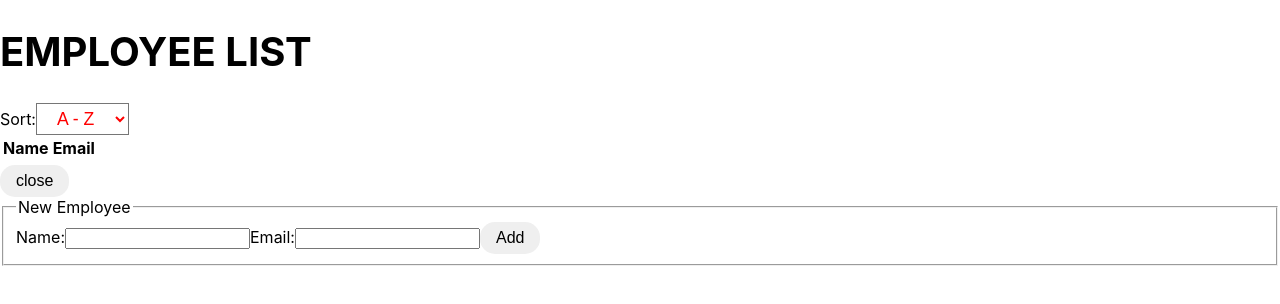
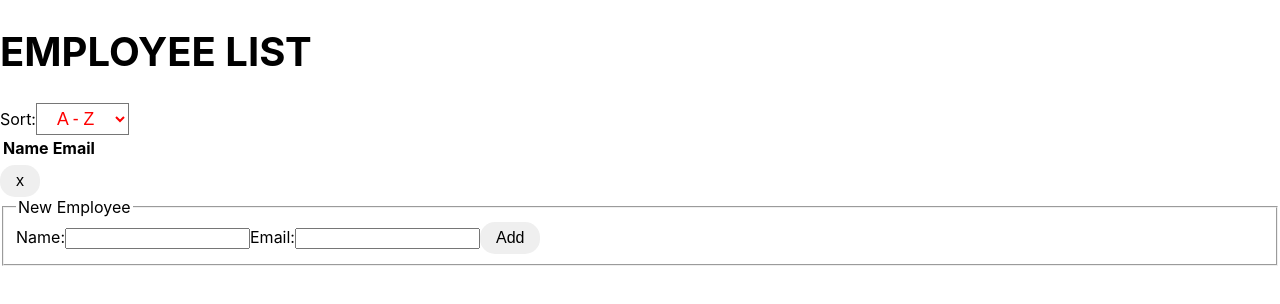
Before and after one commit to RihardsJ/employee-list, a React (Create React App) app: page / in a window 1280 px wide. Shown: the top 304 px of the page. Built offline with nearby package versions, Linux system fonts and the light colour scheme.

Commit message:
add open/close state to the form

```diff
--- a/src/Components/Input.jsx
+++ b/src/Components/Input.jsx
@@ -18,7 +18,13 @@ const InputField = () => {
   const nameValidation = "[a-zA-Z ]+";
   const emailValidation = "^[A-Za-z0-9._%+-]+@[A-Za-z0-9.-]+.[A-Za-z]{2,4}$";
 
+  const [isOpen, setIsOpen] = useState(true);
   const [newEmployee, setNewEmployee] = useState({ name: "", email: "" });
+
+  const openCloseForm = (event) => {
+    event.preventDefault();
+    setIsOpen(!isOpen);
+  };
 
   const handleChange = (key) => ({ target: { value } }) =>
     setNewEmployee((prevData) => ({ ...prevData, [key]: value }));
@@ -31,7 +37,9 @@ const InputField = () => {
 
   return (
     <Form position="open" onSubmit={addNewEmployeeToList} id="inputForm">
-      <OpenFormButton type="button">close</OpenFormButton>
+      <OpenFormButton type="button" onClick={openCloseForm}>
+        {isOpen ? "x" : "="}
+      </OpenFormButton>
       <FieldSet>
         <Legend>New Employee</Legend>
         <InputLabel htmlFor="input-name">Name:</InputLabel>
```
